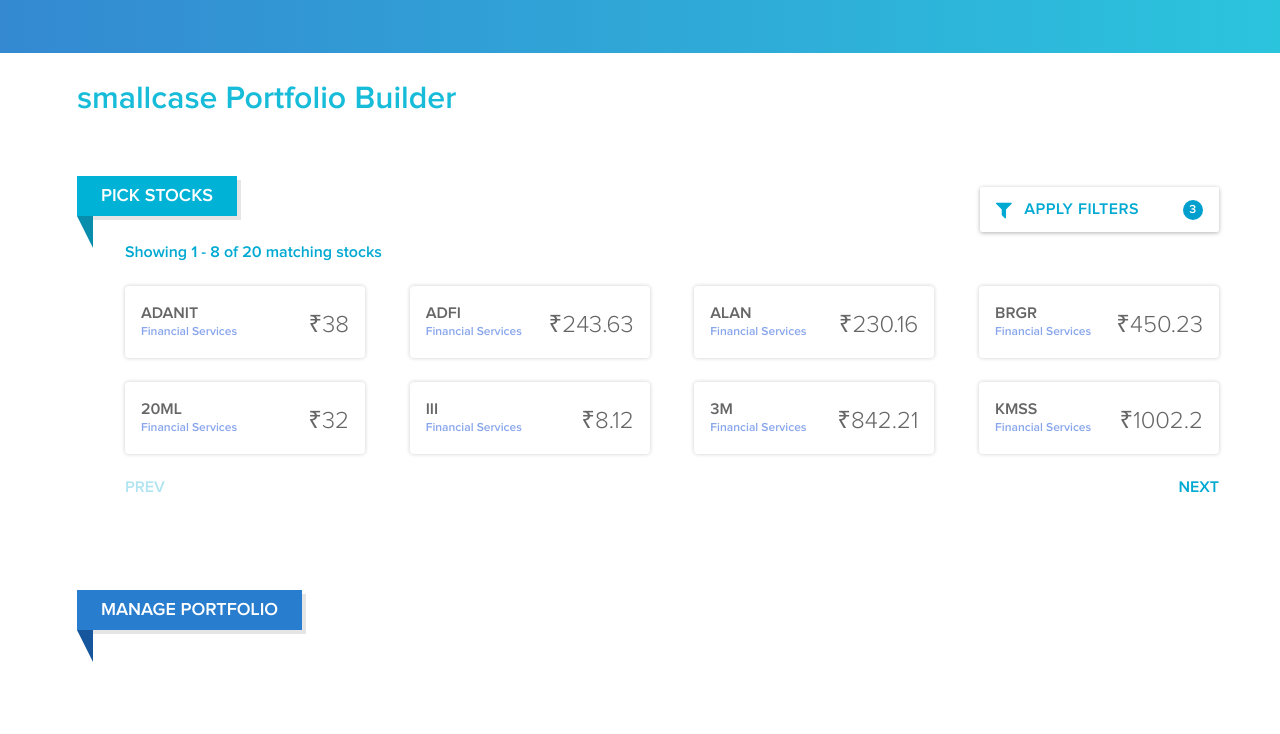
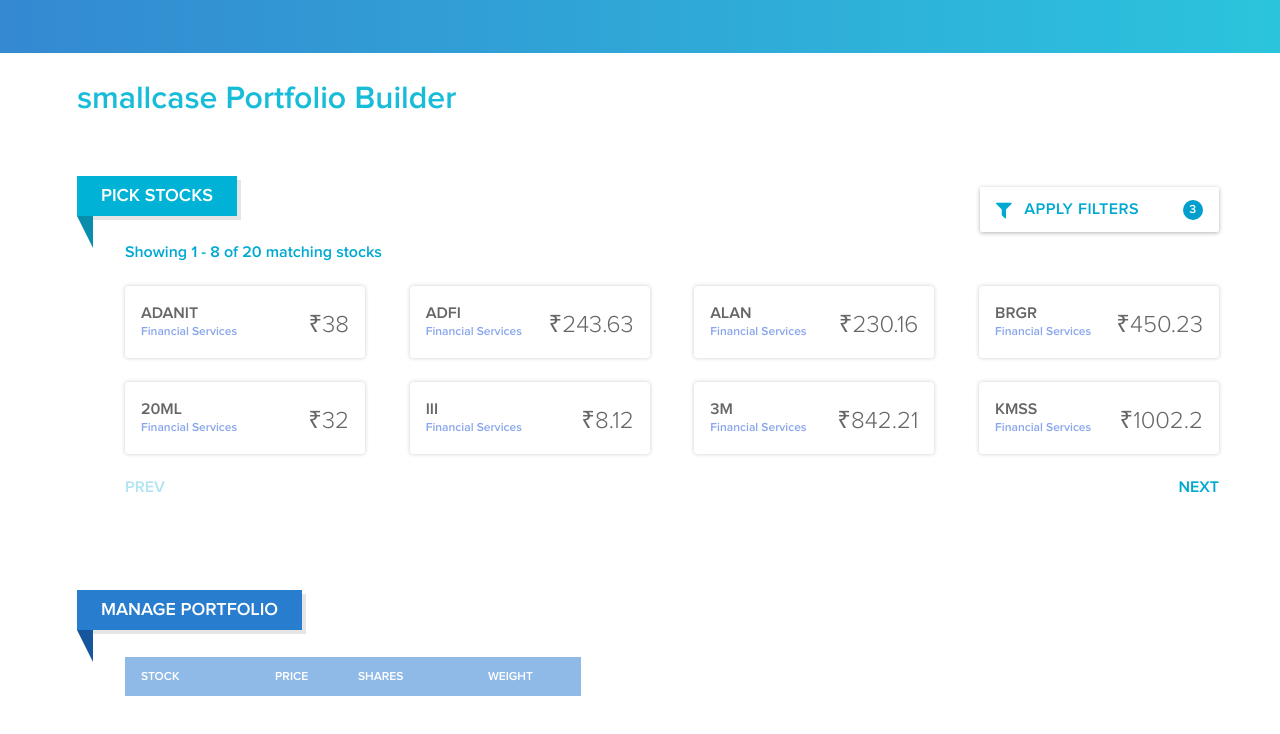
Before and after one commit to shirshendubhowmick/Portfolio-Builder, a React app: page / in a window 1280 px wide. Shown: the top 734 px of the page. Built offline with nearby package versions, Linux system fonts and the light colour scheme.

Commit message:
PortFolio Cart with all functionality

```diff
--- a/src/App.js
+++ b/src/App.js
@@ -1,19 +1,22 @@
 import React, { Component } from 'react';
 import classes from './App.css';
-import TopBar from './TopBar/TopBar'
-import Title from './Title/Title'
-import StockPicker from './StockPicker/StockPicker'
+import TopBar from './TopBar/TopBar';
+import Title from './Title/Title';
+import StockPicker from './StockPicker/StockPicker';
 import Portfolio from './Portfolio/Portfolio';
 
 class App extends Component {
+  addStockHandler(stockName) {
+    this.refs.portfolioChild.addStockHandler(stockName)
+  }
   render() {
     return (
       <div>
         <TopBar />
         <div className={classes['App_main-body']}>
           <Title />
-          <StockPicker />
-          <Portfolio />
+          <StockPicker addStockHandler={this.addStockHandler.bind(this)}/>
+          <Portfolio ref="portfolioChild" />
         </div>
       </div>
     );
--- a/src/Portfolio/Portfolio.js
+++ b/src/Portfolio/Portfolio.js
@@ -1,12 +1,17 @@
 import React, { Component } from 'react';
 import Badge from '../Badge/Badge'
+import PortfolioCart from '../PortfolioCart/PortfolioCart'
 import classes from './Portfolio.css'
 
 class portfolio extends Component {
+    addStockHandler(stockName) {
+        this.refs.portfolioCartChild.addStockHandler(stockName);
+    }
     render() {
         return (
             <div className={classes.portfolio}>
                 <Badge className={classes.badge_portfolio}>MANAGE PORTFOLIO</Badge>
+                <PortfolioCart ref="portfolioCartChild" />
             </div>
         );
     }
--- /dev/null
+++ b/src/PortfolioCart/PortfolioCart.css
@@ -0,0 +1,41 @@
+.portfolioCart {
+    display: inline-block;
+    margin: 0;
+    width: 28.5rem;
+
+}
+
+.portfolioCart>div:nth-child(1){
+    height: 2.44rem;
+    background: #8FB9E7;
+    position: relative;
+}
+
+.portfolioCart>div span {
+    font-family: ProximaNova-Semibold;
+    font-size: 0.75rem;
+    color: #FFFFFF;
+    line-height: 1rem;
+    position: absolute;
+    top: 0.75rem;
+}
+
+.portfolioCart>div span:nth-child(1) {
+    left: 1rem;
+}
+
+.portfolioCart>div span:nth-child(2) {
+    left: 9.38rem;
+}
+
+.portfolioCart>div span:nth-child(3) {
+    left: 14.56rem;
+}
+
+.portfolioCart>div span:nth-child(4) {
+    right: 3rem;
+}
+
+.portfolioCartRowDeleteButton {
+    display: none;
+}
--- /dev/null
+++ b/src/PortfolioCart/PortfolioCart.js
@@ -0,0 +1,65 @@
+import React, { Component } from 'react';
+import classes from './PortfolioCart.css';
+import PortfolioCartRow from '../PortfolioCartRow/PortfolioCartRow.js';
+import data from '../data.json'
+
+
+class portfolioCart extends Component {
+    state = {}
+    addStockHandler(stockName) {
+        if(Object.keys(this.state).length < 5) {
+            let tempQuantity = this.state.hasOwnProperty(stockName) ? this.state[stockName].quantity : 0;
+            this.setState({[stockName]: {price: data.price[stockName], quantity: tempQuantity + 1, removeCircleClassName: classes.portfolioCartRowDeleteButton}});
+        }
+   };
+   quantityOnChangeHandler(event, stockName) {
+       this.setState({[stockName]: {price: data.price[stockName], quantity: event.target.value == 0 ? 1 : event.target.value, removeCircleClassName: classes.portfolioCartRowDeleteButton}});
+   }
+   buttonCLickHandler(type, stockName) {
+       if(type === "-") {
+            this.setState({[stockName]: {price: data.price[stockName], quantity: this.state[stockName].quantity == 1 ? 1 : this.state[stockName].quantity - 1, removeCircleClassName: classes.portfolioCartRowDeleteButton}});
+        }
+        else if(type === "+") {
+            this.setState({[stockName]: {price: data.price[stockName], quantity: this.state[stockName].quantity + 1, removeCircleClassName: classes.portfolioCartRowDeleteButton}});
+        }
+   }
+   rowMouseEnterHandler(stockName) {
+       this.setState({[stockName]: {price: data.price[stockName], quantity: this.state[stockName].quantity, removeCircleClassName: ""}});
+   }
+   rowMouseOutHandler(stockName) {
+       this.setState({[stockName]: {price: data.price[stockName], quantity: this.state[stockName].quantity, removeCircleClassName: classes.portfolioCartRowDeleteButton}});
+   }
+   rowOnDeleteHandler(stockName) {
+       let copyOfState = Object.assign(this.state);
+       delete copyOfState[stockName];
+       this.setState(copyOfState);
+   }
+   render() {
+       let temp = [];
+       let netWorth = 0;
+       for(let data in this.state) {
+           netWorth += this.state[data].price * this.state[data].quantity;
+       }
+       for(let data in this.state) {
+           temp.push(<PortfolioCartRow stockName={data} stockPrice={this.state[data].price} stockQuantity={this.state[data].quantity}
+               quantityOnChangeHandler = {this.quantityOnChangeHandler.bind(this)} key={data}
+               stockWeight={((this.state[data].price * this.state[data].quantity * 100) / netWorth).toFixed(2)}
+               removeCircleClassName={this.state[data].removeCircleClassName} rowMouseEnterHandler={this.rowMouseEnterHandler.bind(this)}
+               rowMouseOutHandler={this.rowMouseOutHandler.bind(this)} buttonCLickHandler={this.buttonCLickHandler.bind(this)}
+               rowOnDeleteHandler={this.rowOnDeleteHandler.bind(this)} />)
+       }
+       return (
+           <div className={classes.portfolioCart}>
+               <div>
+                   <span>STOCK</span>
+                   <span>PRICE</span>
+                   <span>SHARES</span>
+                   <span>WEIGHT</span>
+               </div>
+               {temp}
+           </div>
+       );
+   }
+}
+
+export default portfolioCart;
--- /dev/null
+++ b/src/PortfolioCartRow/PortfolioCartRow.css
@@ -0,0 +1,62 @@
+@font-face {
+    font-family: ProximaNova-Regular;
+    src: url(../ProximaNovaRegular.ttf);
+}
+
+.portfolioCartRow {
+    width: 100%;
+    height: 3rem;
+    border-left: 0.06rem solid rgba(0,0,0,0.10);
+    border-right: 0.06rem solid rgba(0,0,0,0.10);
+    position: relative;
+}
+
+.portfolioCartRow:last-child {
+    border-bottom: 0.06rem solid rgba(0,0,0,0.10);
+    border-radius: 0.25rem;
+}
+
+.portfolioCartRow span:nth-child(1) {
+    left: 1.22rem;
+    top: 1.06rem;
+    font-family: ProximaNova-Semibold;
+    font-size: 0.88rem;
+    color: #287DCE;
+    line-height: 1rem;
+}
+
+.portfolioCartRow span:nth-child(2) {
+    left: 9.69rem;
+    top: 1rem;
+    font-family: ProximaNova-Regular;
+    font-size: 0.88rem;
+    color: #101010;
+    line-height: 1rem;
+}
+
+.portfolioCartRow span:nth-child(3) {
+    left: 13.5rem;
+    top: 0.75rem;
+}
+
+.portfolioCartRow span:nth-child(4) {
+    right: 3rem;
+    top: 1.06rem;
+    font-family: ProximaNova-Regular;
+    font-size: 0.88rem;
+    color: #222222;
+    line-height: 1rem;
+    user-select: none;
+}
+
+.portfolioCartRow span:nth-child(4)>p {
+    display: inline;
+    font-size: 0.56rem;
+    color: #101010;
+}
+
+.portfolioCartRow span:nth-child(5) {
+    right: 1.07rem;
+    top: 1.14rem;
+    cursor: pointer;
+}
--- /dev/null
+++ b/src/PortfolioCartRow/PortfolioCartRow.js
@@ -0,0 +1,20 @@
+import React from 'react';
+import QuantityWidget from '../QuantityWidget/QuantityWidget';
+import classes from './PortfolioCartRow.css';
+import RemoveCircle from '../images/remove_circle - material.png';
+
+const portfolioCartRow = (props) => {
+    return (
+        <div className={classes.portfolioCartRow} onMouseOver={props.rowMouseEnterHandler.bind(this, props.stockName)}
+            onMouseOut={props.rowMouseOutHandler.bind(this, props.stockName)}>
+            <span>{props.stockName}</span>
+            <span>{"₹" + props.stockPrice}</span>
+            <span><QuantityWidget index={props.index} value={props.stockQuantity} quantityOnChangeHandler={props.quantityOnChangeHandler}
+                buttonCLickHandler={props.buttonCLickHandler} stockName={props.stockName}/></span>
+            <span>{props.stockWeight}<p>%</p></span>
+            <span onClick={props.rowOnDeleteHandler.bind(this, props.stockName)}><img src={RemoveCircle} alt="Remove Circle" className={props.removeCircleClassName}/></span>
+        </div>
+    );
+}
+
+export default portfolioCartRow;
--- /dev/null
+++ b/src/QuantityWidget/QuantityWidget.css
@@ -0,0 +1,47 @@
+.quantityWidget {
+    width: 5rem;
+    height: 1.5rem;
+    display: inline-block;
+    background: #FFFFFF;
+    border: 1px solid #DDDDDD;
+    border-radius: 4px;
+    text-align: center;
+    position: relative;
+}
+
+.quantityWidget p {
+    display: inline-block;
+    height: 100%;
+    color: #287DCE;
+    font-family: ProximaNova-Semibold;
+    font-size: 1rem;
+    position: absolute;
+    margin: 0;
+    cursor: pointer;
+    user-select: none;
+}
+
+.quantityWidget p:nth-child(1) {
+    left: 0.47rem;
+    top: 0.20rem;
+}
+
+.quantityWidget p:nth-child(3) {
+    right: 0.38rem;
+    top: 0.25rem;
+}
+
+.quantityWidget input {
+    width: 2.5rem;
+    height: 1.4rem;
+    text-align: center;
+    border: none;
+    border-left: 1px solid #DDDDDD;
+    border-right: 1px solid #DDDDDD;
+    outline: none;
+    padding: 0;
+    font-family: ProximaNova-Semibold;
+    font-size: 0.88rem;
+    color: #222222;
+    line-height: 1rem;
+}
--- /dev/null
+++ b/src/QuantityWidget/QuantityWidget.js
@@ -0,0 +1,14 @@
+import React from 'react';
+import classes from './QuantityWidget.css';
+
+const quantityWidget = (props) => {
+    return (
+        <div className={classes.quantityWidget}>
+            <p onClick={props.buttonCLickHandler.bind(this, "-", props.stockName)}>-</p>
+            <input type="text" value={props.value} onChange={(event) => props.quantityOnChangeHandler(event, props.stockName)}/>
+            <p onClick={props.buttonCLickHandler.bind(this, "+", props.stockName)}>+</p>
+        </div>
+    );
+};
+
+export default quantityWidget;
--- a/src/StockPicker/StockPicker.js
+++ b/src/StockPicker/StockPicker.js
@@ -72,11 +72,13 @@
         for(let i = 0; i<4; i++) {
             if(this.state.stockNames[i]) {
                 stockWidgetsRow1.push(<StockWidget stockName={this.state.stockNames[i]} stockCategory="Financial Services" stockPrice={this.state.stockPrices[i]}
-                                mouseOverHandler = {this.stockWidgetMouseOverHandler} mouseOutHandler = {this.stockWidgetMouseOutHandler} index={i} key={i}/> )
+                                mouseOverHandler = {this.stockWidgetMouseOverHandler} mouseOutHandler = {this.stockWidgetMouseOutHandler}
+                                addStockHandler= {this.props.addStockHandler} index={i} key={i}/> )
             }
             if(this.state.stockNames[i + 4]) {
                 stockWidgetsRow2.push(<StockWidget stockName={this.state.stockNames[i + 4]} stockCategory="Financial Services" stockPrice={this.state.stockPrices[i + 4]}
-                                mouseOverHandler = {this.stockWidgetMouseOverHandler} mouseOutHandler = {this.stockWidgetMouseOutHandler} index={i + 4} key={i}/> )
+                                mouseOverHandler = {this.stockWidgetMouseOverHandler} mouseOutHandler = {this.stockWidgetMouseOutHandler}
+                                addStockHandler= {this.props.addStockHandler} index={i + 4} key={i}/> )
             }
         }
         return (
--- a/src/StockWidget/StockWidget.js
+++ b/src/StockWidget/StockWidget.js
@@ -7,7 +7,7 @@
     if (props.stockPrice === "IMG") {
         widgetContent = (
             <div className={classes['box_StockWidget']}  onMouseOut={props.mouseOutHandler.bind(this, props.index)} >
-                <img src={AddCircle} alt="AddCircle" className={classes['img_StockWidget']} />
+                <img src={AddCircle} alt="AddCircle" className={classes['img_StockWidget']} onClick={() => props.addStockHandler(props.stockName)}/>
             </div>
         );
     }
```
Also changed, not shown: src/ProximaNovaRegular.ttf (added), src/images/remove_circle - material.png (added).
